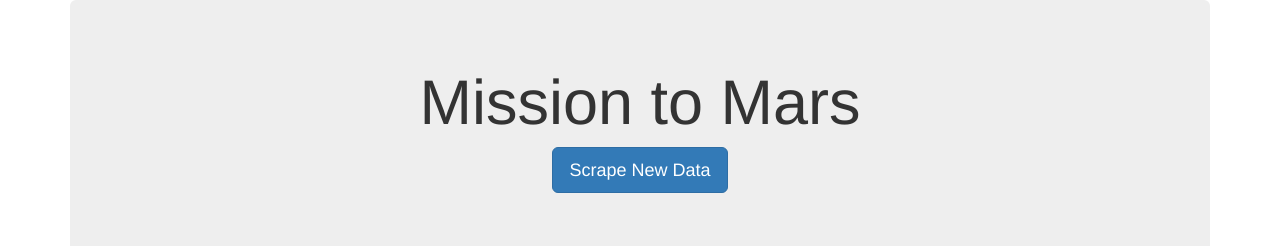
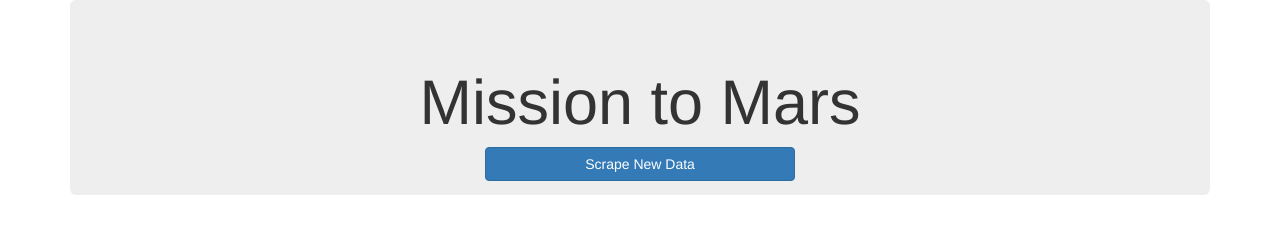
Before and after one commit to carltusz/mission-to-mars, a Flask app: page / in a window 1280 px wide. Shown: the top 246 px of the page. Run offline with Flask 2, Linux system fonts and the light colour scheme; data that the repository does not hold is empty; some libraries are stand-ins or nearby versions.

Commit message:
minor updates

```diff
--- a/templates/index.html
+++ b/templates/index.html
@@ -16,7 +16,10 @@
       <div class="jumbotron text-center">
         <h1>Mission to Mars</h1>
         <!-- Add a button to activate scraping script -->
-        <p><a class="btn btn-primary btn-lg" href="/scrape" role="button">Scrape New Data</a></p>
+        <div class="col-xs-4 col-md-offset-4">
+          <p><a class="btn btn-primary btn-block" href="/scrape" role="button">Scrape New Data</a></p>
+        </div>
+
       </div>
 
       <!-- Add section for Mars News -->
```
